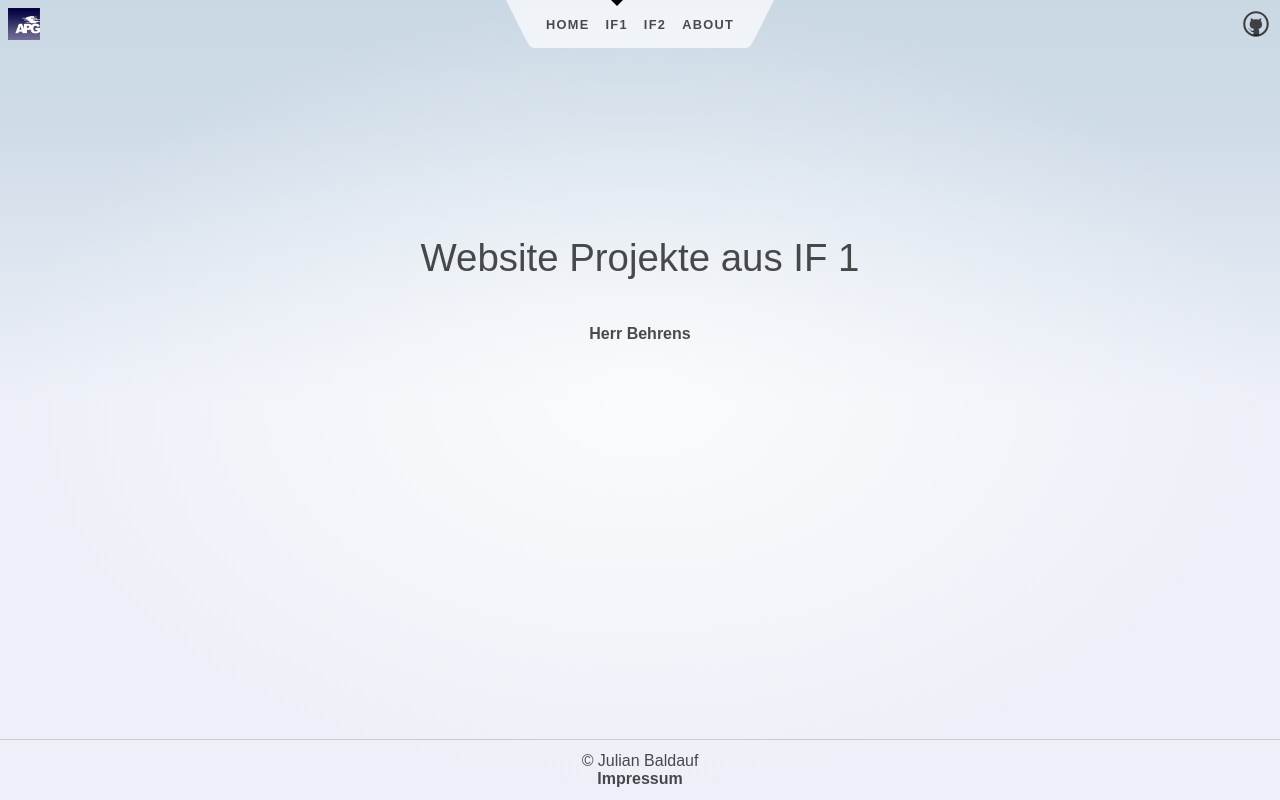
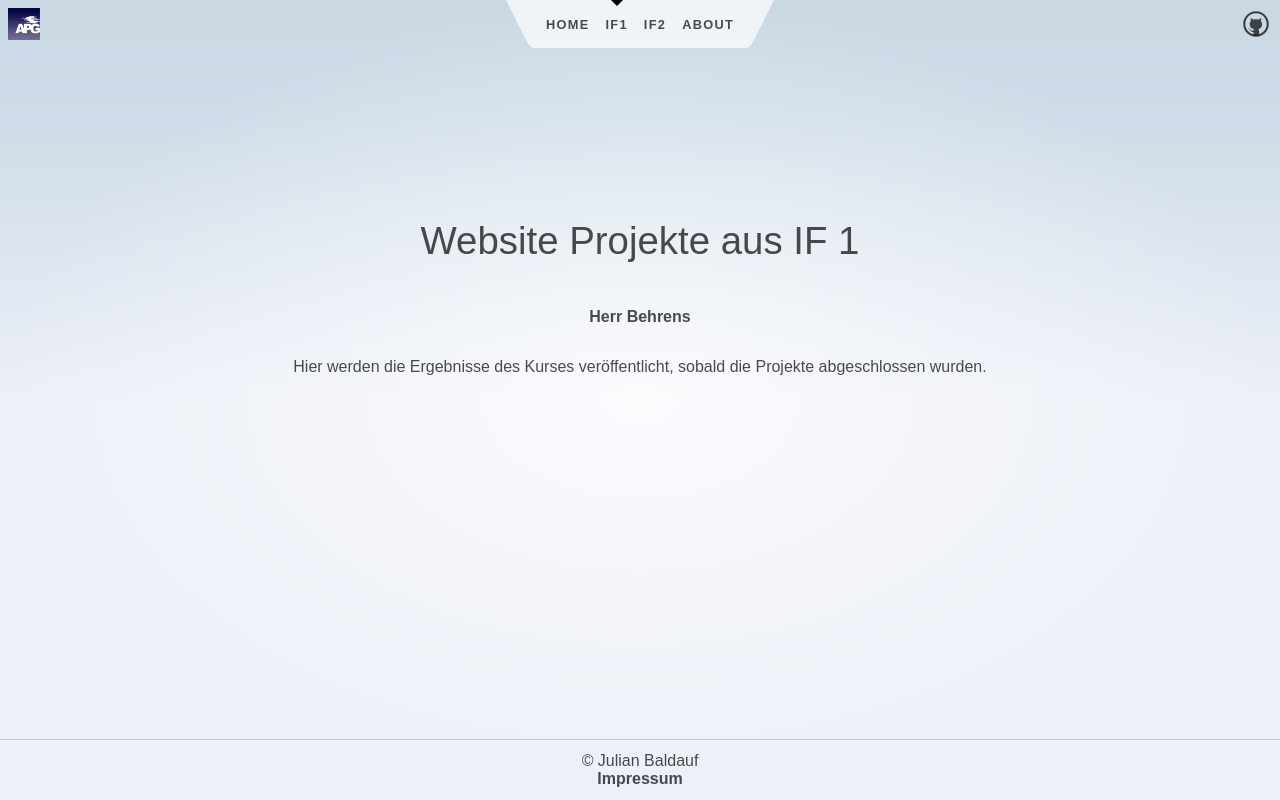
Before and after one commit to julianbaffy/APG-coursepage, a SvelteKit app: page /IF1 in a window 1280 px wide. Built offline with nearby package versions, Linux system fonts and the light colour scheme.

Commit message:
Update +page.svelte

```diff
--- a/src/routes/IF1/+page.svelte
+++ b/src/routes/IF1/+page.svelte
@@ -16,6 +16,8 @@
 		<strong>Herr Behrens</strong>
 	</h2>
 
+	<p>Hier werden die Ergebnisse des Kurses veröffentlicht, sobald die Projekte abgeschlossen wurden.</p>
+
 
 </section>
 <LinkGrid courseID="1" />
```
